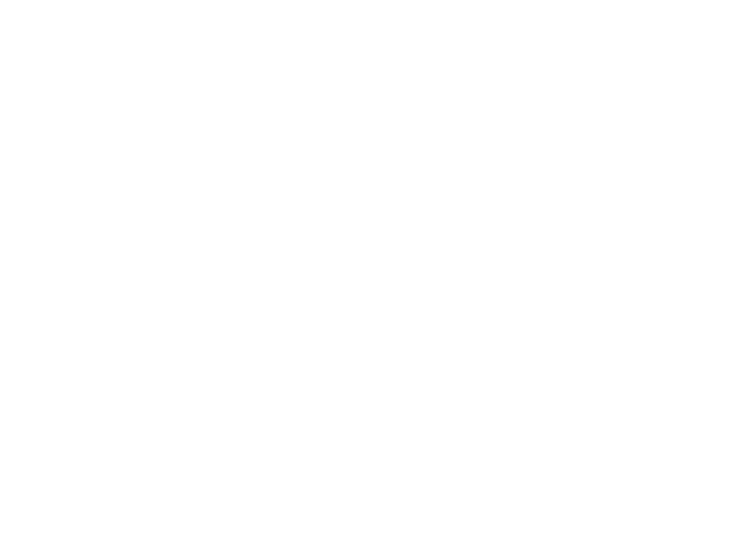
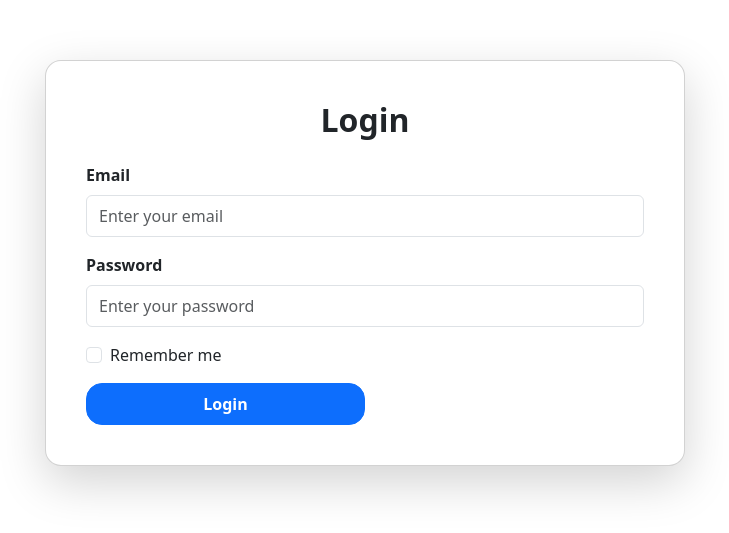
Before and after one commit to Adam556678/MindLink, a React (Create React App) app in the folder mindlink-client/: page / in a window 1280 px wide. Shown: the part 137-670 px from the top of the page, without its empty margins (275-1004 px from the left). Built offline with nearby package versions, Linux system fonts and the light colour scheme.

Commit message:
Login Page

```diff
--- a/mindlink-client/package.json
+++ b/mindlink-client/package.json
@@ -7,7 +7,9 @@
     "@testing-library/jest-dom": "^6.9.1",
     "@testing-library/react": "^16.3.0",
     "@testing-library/user-event": "^13.5.0",
+    "bootstrap": "^5.3.8",
     "react": "^19.2.0",
+    "react-bootstrap": "^2.10.10",
     "react-dom": "^19.2.0",
     "react-router-dom": "^7.9.6",
     "react-scripts": "5.0.1",
--- a/mindlink-client/src/App.js
+++ b/mindlink-client/src/App.js
@@ -1,12 +1,13 @@
 import logo from './logo.svg';
 import './App.css';
 import {BrowserRouter, Routes, Route} from "react-router-dom";
+import Login from './components/Login';
 
 function App() {
   return (
     <BrowserRouter>
       <Routes>
-        <Route path='/' element={<></>} />
+        <Route path='/' element={<Login />} />
       </Routes>
     </BrowserRouter>
   );
--- a/mindlink-client/src/components/Login.js
+++ b/mindlink-client/src/components/Login.js
@@ -1,7 +1,48 @@
 import React from 'react'
+import { Form, Button, Card } from "react-bootstrap";
 
 export default function Login() {
   return (
-    <div>Login</div>
-  )
+    <div className="d-flex justify-content-center align-items-center vh-100">
+      <Card className="w-50 w-sm-75 w-md-50 p-4 shadow-lg rounded-4">
+        <Card.Body>
+          <Card.Title className="fw-bold mb-4 text-center fs-2">
+            Login
+          </Card.Title>
+
+          <Form>
+            <Form.Group className="mb-3" controlId="formEmail">
+              <Form.Label className="fw-semibold">Email</Form.Label>
+              <Form.Control
+                type="email"
+                placeholder="Enter your email"
+                className="py-2"
+              />
+            </Form.Group>
+
+            <Form.Group className="mb-3" controlId="formPassword">
+              <Form.Label className="fw-semibold">Password</Form.Label>
+              <Form.Control
+                type="password"
+                placeholder="Enter your password"
+                className="py-2"
+              />
+            </Form.Group>
+
+            <Form.Group className="mb-3" controlId="formCheck">
+              <Form.Check label="Remember me" />
+            </Form.Group>
+
+            <Button
+              variant="primary"
+              type="submit"
+              className="w-50 py-2 rounded-4 fw-semibold"
+            >
+              Login
+            </Button>
+          </Form>
+        </Card.Body>
+      </Card>
+    </div>
+  );
 }
--- a/mindlink-client/src/index.js
+++ b/mindlink-client/src/index.js
@@ -3,6 +3,8 @@
 import './index.css';
 import App from './App';
 import reportWebVitals from './reportWebVitals';
+import 'bootstrap/dist/css/bootstrap.min.css';
+
 
 const root = ReactDOM.createRoot(document.getElementById('root'));
 root.render(
```
Also changed, not shown: 1 other file (tests, documents, lock files or other folders).
